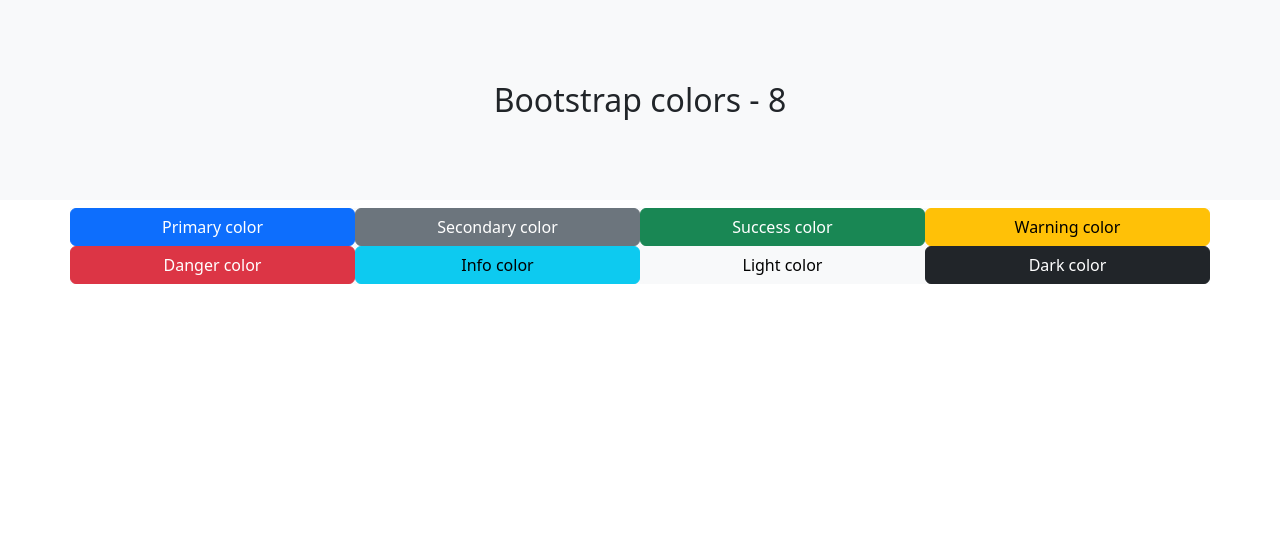
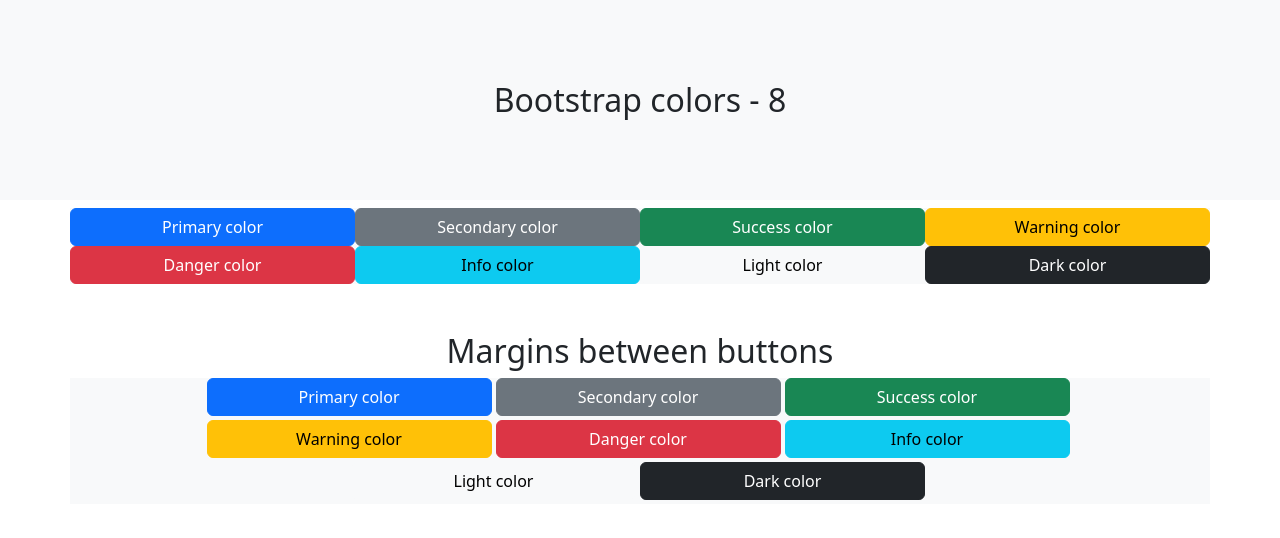
Before and after one commit to Robert-Bobrowicz/Bootstrap, a plain HTML site: page index.html in a window 1280 px wide. Drawn offline with nearby package versions, Linux system fonts and the light colour scheme.

Commit message:
Bootstrap

```diff
--- a/index.html
+++ b/index.html
@@ -28,6 +28,19 @@
             <button class="col-12 col-sm-6 col-md-4 col-lg-3 btn btn-light">Light color</button>
             <button class="col-12 col-sm-6 col-md-4 col-lg-3 btn btn-dark">Dark color</button>
         </div>
+
+
+        <h2 class="mt-5">Margins between buttons</h2>
+        <div class="row bg-light justify-content-center">
+            <button class="col-12 col-lg-3 btn btn-primary me-1 mb-1">Primary color</button>
+            <button class="col-12 col-lg-3 btn btn-secondary me-1 mb-1">Secondary color</button>
+            <button class="col-12 col-lg-3 btn btn-success me-1 mb-1">Success color</button>
+            <button class="col-12 col-lg-3 btn btn-warning me-1 mb-1">Warning color</button>
+            <button class="col-12 col-lg-3 btn btn-danger me-1 mb-1">Danger color</button>
+            <button class="col-12 col-lg-3 btn btn-info me-1 mb-1">Info color</button>
+            <button class="col-12 col-lg-3 btn btn-light me-1 mb-1">Light color</button>
+            <button class="col-12 col-lg-3 btn btn-dark me-1 mb-1">Dark color</button>
+        </div>
     </div>
 
 
```
